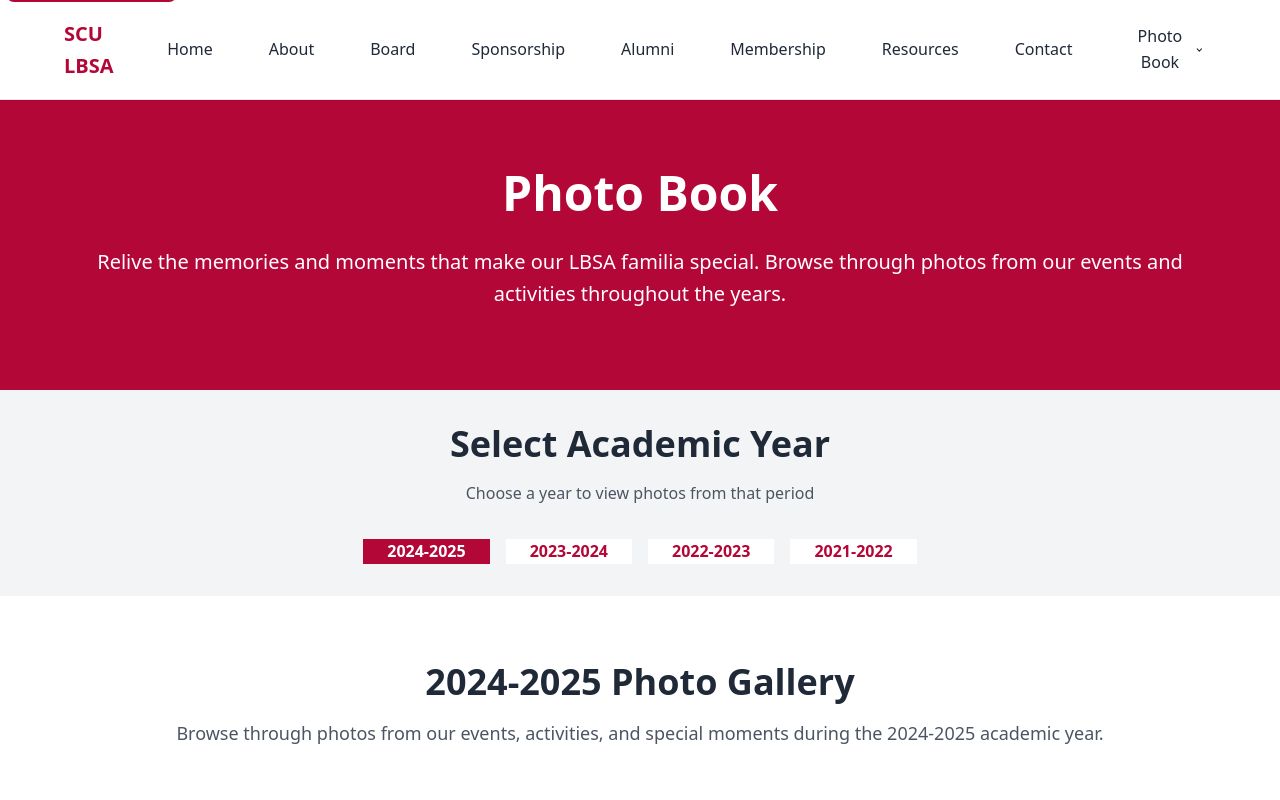
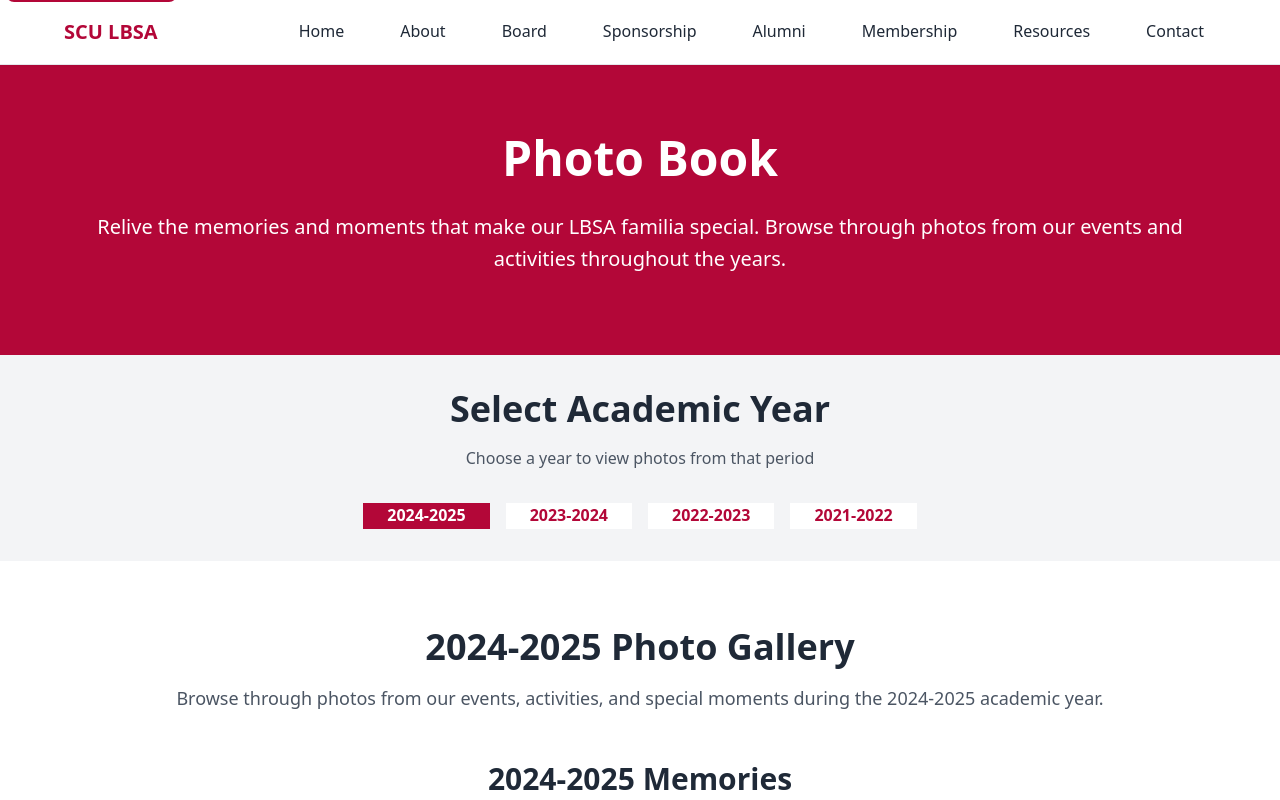
Before and after one commit to henryxoliveira/LBSA-website, a React (Vite) app: page /photobook/2024-2025 in a window 1280 px wide. Shown: the top 800 px of the page. Built offline with nearby package versions, Linux system fonts and the light colour scheme.

Commit message:
Remove photobook button from navigation

```diff
--- a/src/components/Navbar.jsx
+++ b/src/components/Navbar.jsx
@@ -1,38 +1,23 @@
 import React, { useState, useEffect } from 'react'
 import { Link, useLocation, useNavigate } from 'react-router-dom'
-import { photoBookYears } from '../App'
 import styles from './Navbar.module.css'
 
 const Navbar = () => {
   const [isMenuOpen, setIsMenuOpen] = useState(false)
-  const [isPhotoBookOpen, setIsPhotoBookOpen] = useState(false)
   const location = useLocation()
   const navigate = useNavigate()
 
   // Close mobile menu when route changes
   useEffect(() => {
     setIsMenuOpen(false)
-    setIsPhotoBookOpen(false)
   }, [location.pathname])
 
-  // Close dropdown when clicking outside
-  useEffect(() => {
-    const handleClickOutside = (event) => {
-      if (!event.target.closest(`.${styles.dropdown}`)) {
-        setIsPhotoBookOpen(false)
-      }
-    }
-
-    document.addEventListener('click', handleClickOutside)
-    return () => document.removeEventListener('click', handleClickOutside)
-  }, [])
 
   // Handle escape key
   useEffect(() => {
     const handleEscape = (event) => {
       if (event.key === 'Escape') {
         setIsMenuOpen(false)
-        setIsPhotoBookOpen(false)
       }
     }
 
@@ -42,10 +27,6 @@ const Navbar = () => {
 
   const toggleMenu = () => {
     setIsMenuOpen(!isMenuOpen)
-  }
-
-  const togglePhotoBook = () => {
-    setIsPhotoBookOpen(!isPhotoBookOpen)
   }
 
   const isActive = (path) => {
@@ -86,37 +67,6 @@ const Navbar = () => {
                   </Link>
                 </li>
               ))}
-
-              {/* PhotoBook Dropdown */}
-              <li className={styles.dropdown}>
-                <button
-                  className={`${styles.navLink} ${styles.dropdownToggle} ${isPhotoBookOpen ? styles.open : ''}`}
-                  onClick={togglePhotoBook}
-                  aria-expanded={isPhotoBookOpen}
-                  aria-haspopup="true"
-                >
-                  Photo Book
-                  <svg className={styles.dropdownIcon} width="12" height="12" viewBox="0 0 12 12" fill="none">
-                    <path d="M3 4.5L6 7.5L9 4.5" stroke="currentColor" strokeWidth="1.5" strokeLinecap="round" strokeLinejoin="round"/>
-                  </svg>
-                </button>
-
-                {isPhotoBookOpen && (
-                  <ul className={styles.dropdownMenu} role="menu">
-                    {photoBookYears.map((year) => (
-                      <li key={year} role="none">
-                        <Link
-                          to={`/photobook/${year}`}
-                          className={styles.dropdownItem}
-                          role="menuitem"
-                        >
-                          {year}
-                        </Link>
-                      </li>
-                    ))}
-                  </ul>
-                )}
-              </li>
             </ul>
           </div>
 
@@ -146,23 +96,6 @@ const Navbar = () => {
                   </Link>
                 </li>
               ))}
-
-              {/* Mobile PhotoBook Options */}
-              <li>
-                <span className={styles.mobileNavLabel}>Photo Book</span>
-                <ul className={styles.mobileSubList}>
-                  {photoBookYears.map((year) => (
-                    <li key={year}>
-                      <Link
-                        to={`/photobook/${year}`}
-                        className={styles.mobileSubLink}
-                      >
-                        {year}
-                      </Link>
-                    </li>
-                  ))}
-                </ul>
-              </li>
             </ul>
           </div>
         )}
```
Also changed, not shown: 1 other file (tests, documents, lock files or other folders).
